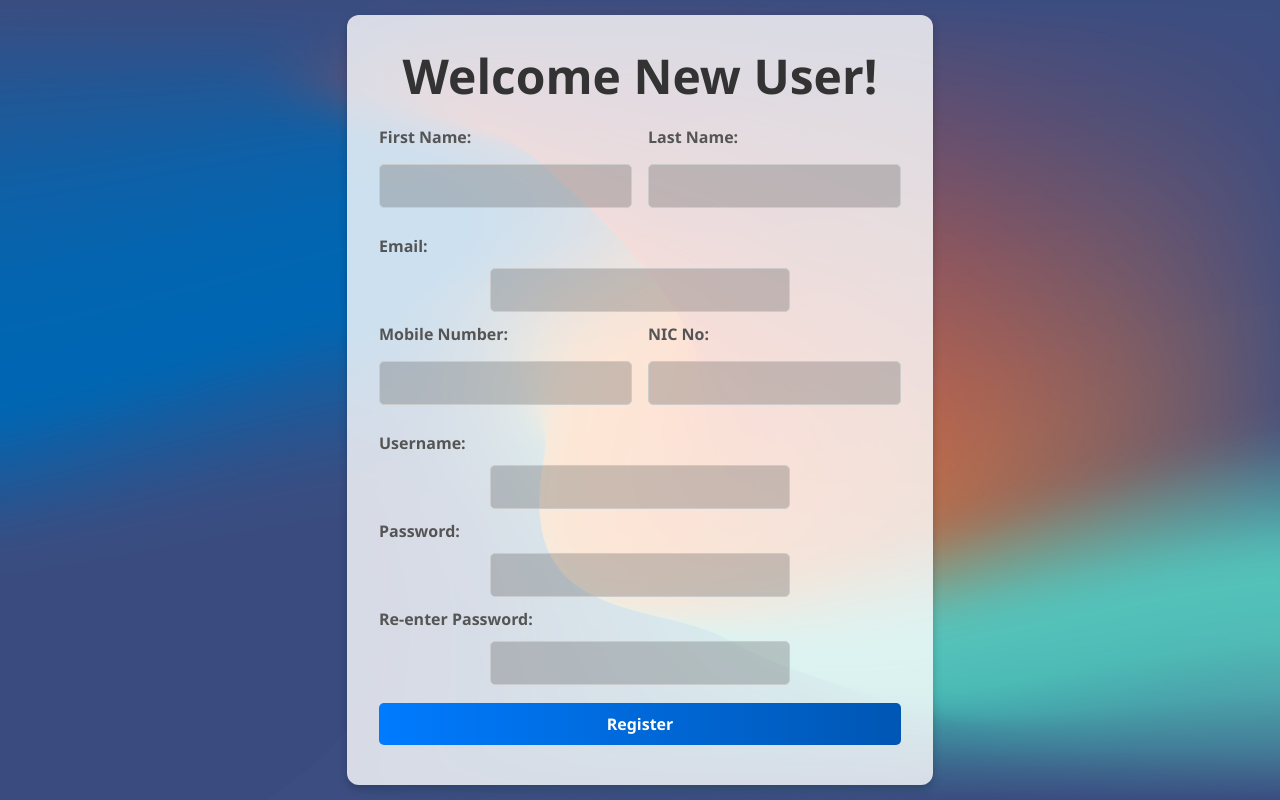
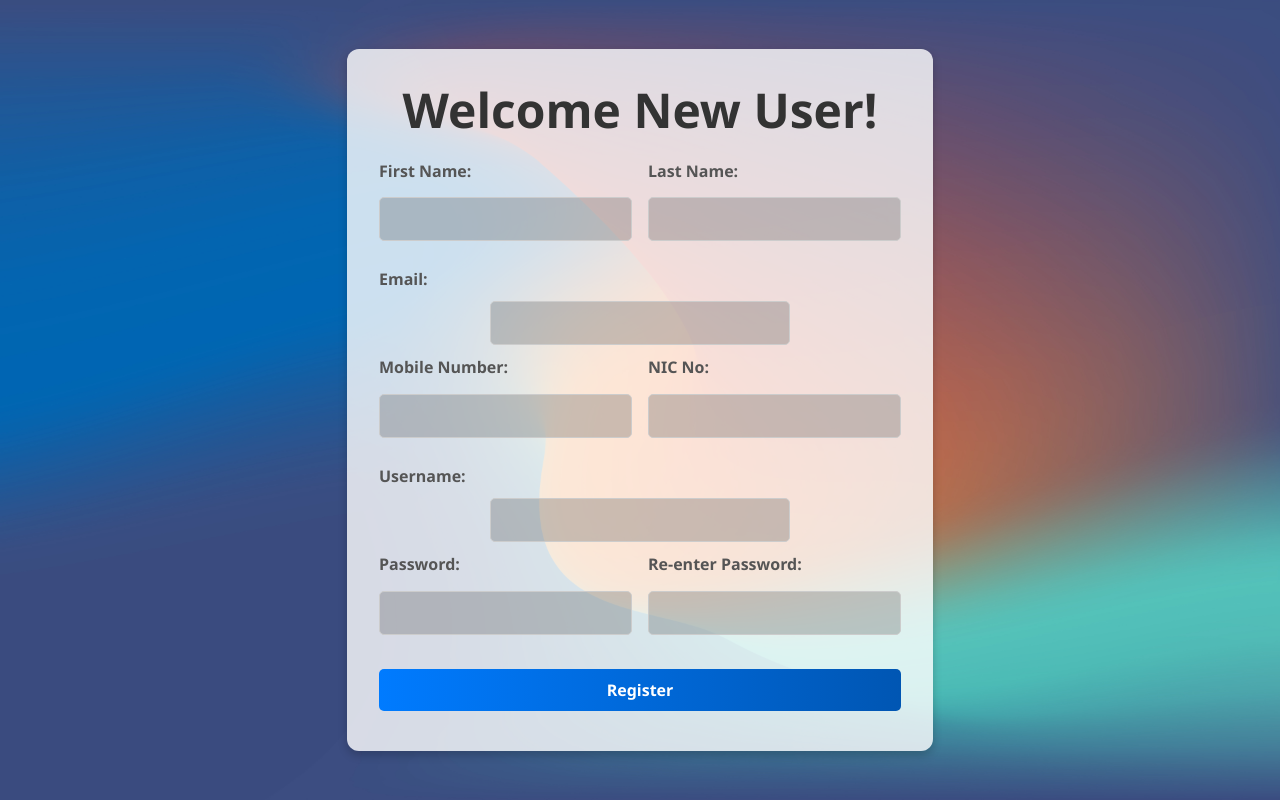
Before and after one commit to Movindugamage/MyBike, a React (Vite) app: page /register in a window 1280 px wide. Built offline with nearby package versions, Linux system fonts and the light colour scheme.

Commit message:
some minor modifiactions

```diff
--- a/src/components/Home.css
+++ b/src/components/Home.css
@@ -1,9 +1,29 @@
 /* src/components/Home.css */
+
+/* General Reset */
+* {
+    margin: 0;
+    padding: 0;
+    box-sizing: border-box;
+    font-family: 'Segoe UI', Tahoma, Geneva, Verdana, sans-serif;
+  }
+
+  /* Background Image applied to the entire page */
+  body {
+    background-image: url('/src/assets/wlpp3.jpg'); /* Updated to use the specified background image */
+    background-size: cover; /* Ensure the image fills the entire viewport */
+    background-repeat: no-repeat; /* Prevent the image from repeating */
+    background-position: center center; /* Center the image */
+    height: 100vh; /* Ensure it spans the full height of the viewport */
+    display: flex; /* Use flexbox to center the content */
+    align-items: center; /* Center vertically */
+    justify-content: center; /* Center horizontally */
+  }
+
 .home-container {
     margin: 0 auto;
     padding: 40px; /* Increased padding for better spacing on desktops */
     text-align: center;
-    background: url('/src/assets/wlpp3.jpg') no-repeat center center/cover; /* Full background image */
     border-radius: 10px;
     box-shadow: 0 4px 6px rgba(0, 0, 0, 0.1);
     margin-top: 50px;
--- a/src/components/Registration.jsx
+++ b/src/components/Registration.jsx
@@ -203,6 +203,7 @@ function Registration() {
             {errors.username && <span className="error">{errors.username}</span>}
           </div>
 
+          <div className="side-by-side">
           <div>
             <label htmlFor="password">Password:</label>
             <input
@@ -230,6 +231,7 @@ function Registration() {
               <span className="error">{errors.confirmPassword}</span>
             )}
           </div>
+          </div>
 
           <button type="submit">Register</button>
         </form>
--- a/src/components/ScanBike.jsx
+++ b/src/components/ScanBike.jsx
@@ -59,7 +59,8 @@ const ScanBike = () => {
         onClick={() => setIsCameraOpen(true)}
         style={{ padding: "10px 20px", marginBottom: "20px" }}
       >
-        Open Camera to Scan QR Code
+        Open Camera to <br></br>
+        Scan QR Code
       </button>
 
       {/* QR Scanner */}
--- a/src/components/SplashScreen.jsx
+++ b/src/components/SplashScreen.jsx
@@ -44,13 +44,19 @@ Below Buttons are for testing purpose. They will vanish after finalization.
                 <button onClick={() => navigate("/find-empty-dock")}>Find Empty Dock</button>
                 <br />
                 <button onClick={() => navigate("/profile")}>My Wallet</button>
+
                 <button onClick={() => navigate("/settings")}>Settings</button>
                 <button onClick={() => navigate("/usage-history")}>Usage History</button>
+
+
                 <button onClick={() => navigate("/feedback")}>Feedback</button>
 
                 <button onClick={() => navigate("/home")}>Test Home Page</button>
 
             </div>
+
+
+
 
 
             </div>
```
